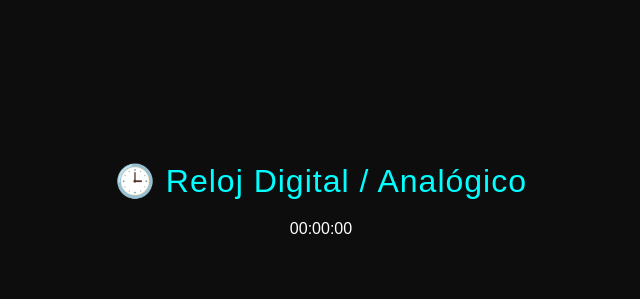
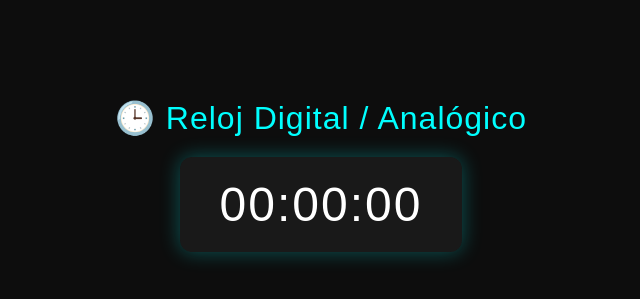
Before and after one commit to sergiomonterodev/RelojDigitalAnalogico, a plain HTML site: page index.html in a window 1280 px wide. Shown: the part 200-499 px from the top of the page, without its empty margins (319-959 px from the left). Drawn offline with Linux system fonts and the light colour scheme.

Commit message:
estilos reloj digital

```diff
--- a/CSS/styles.css
+++ b/CSS/styles.css
@@ -22,3 +22,14 @@ h1 {
   color: #00ffff;
   letter-spacing: 1px;
 }
+
+/* ----------- RELOJ DIGITAL ----------- */
+.digital {
+  font-size: 3rem;
+  letter-spacing: 2px;
+  background: rgba(255, 255, 255, 0.05);
+  padding: 20px 40px;
+  border-radius: 12px;
+  box-shadow: 0 0 20px rgba(0, 255, 255, 0.3);
+  margin-bottom: 50px;
+}
```
